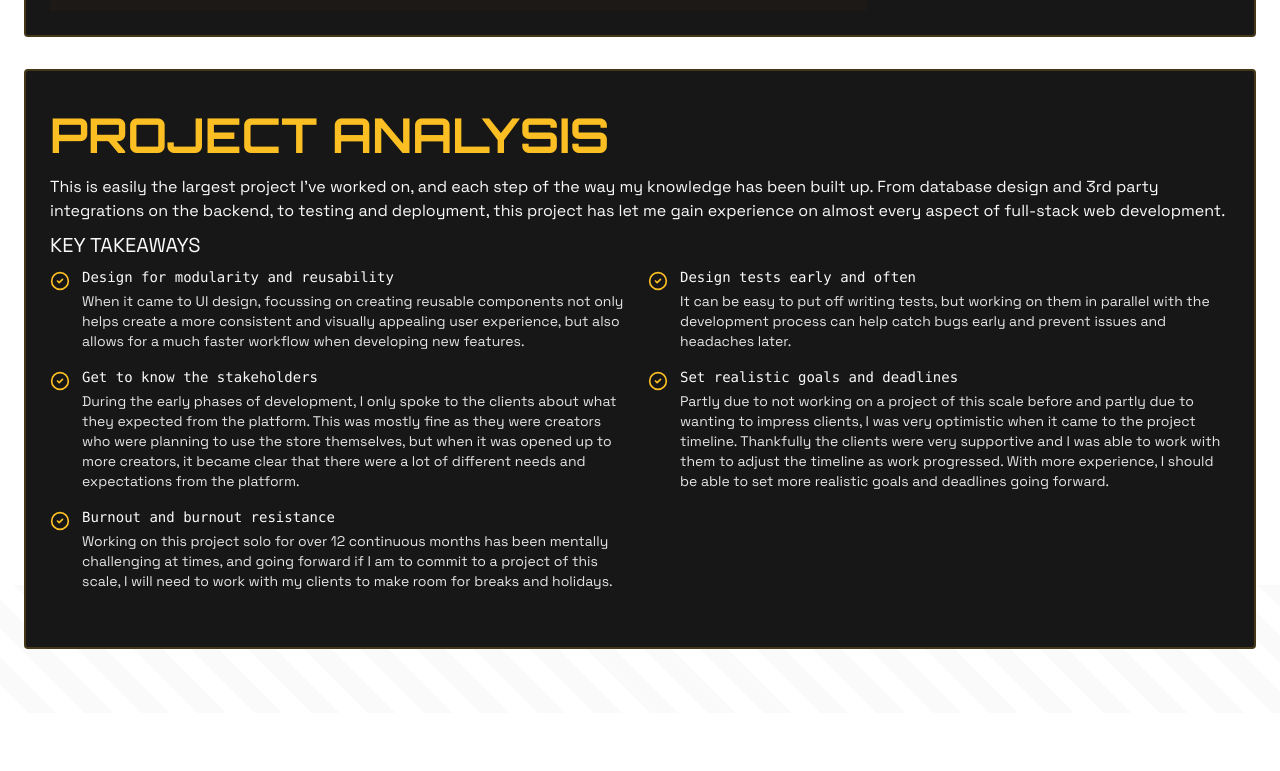
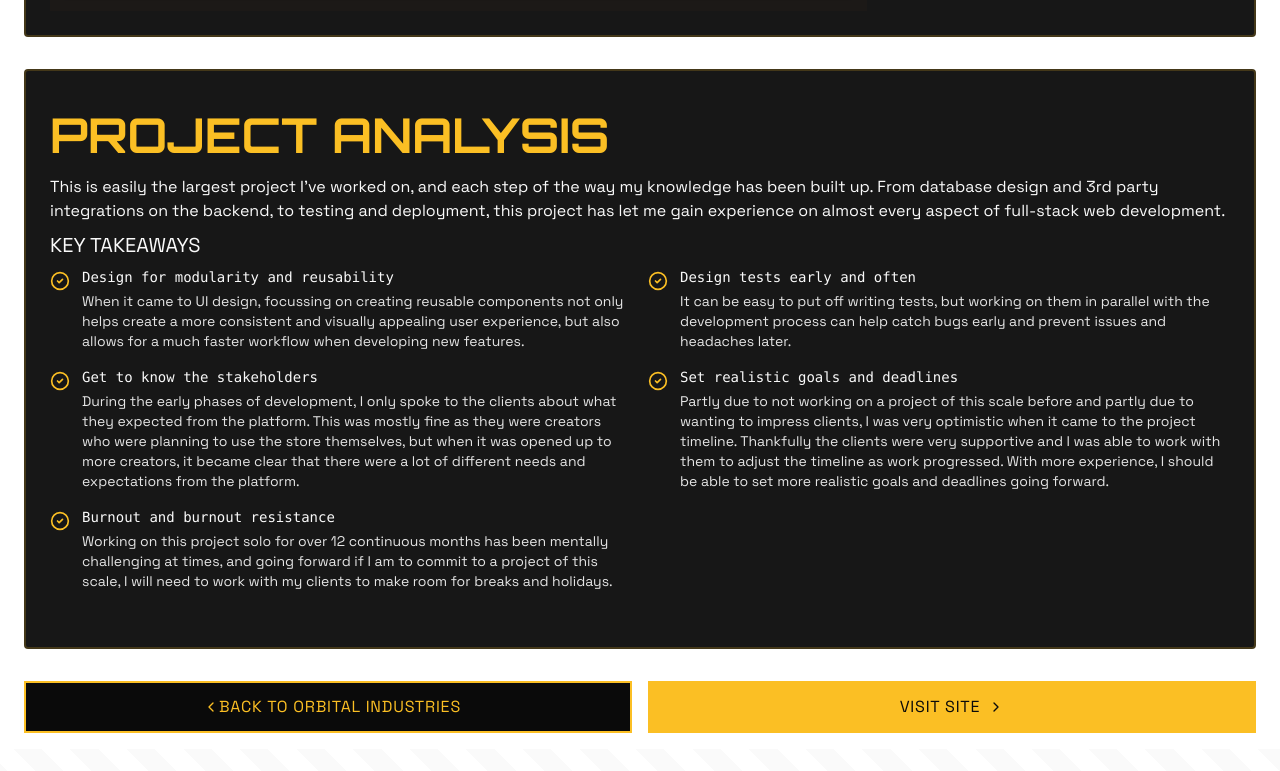
Before and after one commit to Howling-Techie/orbital-industries-portfolio, a React (Vite) app: page /orbital-industries-portfolio/case-study in a window 1280 px wide. Shown: the part 4367-5138 px from the top of the page. Before the commit the page ends 5080 px from the top, so only its background shows below. Built offline with nearby package versions, Linux system fonts and the light colour scheme.

Commit message:
Added navigation buttons to `CaseStudy` page for improved user flow.

```diff
--- a/src/pages/CaseStudy.tsx
+++ b/src/pages/CaseStudy.tsx
@@ -1,6 +1,6 @@
 import {Page} from "../components/page.tsx";
 import {Card} from "../components/ui/card.tsx";
-import {CheckCircle2, ChevronRight} from "lucide-react";
+import {CheckCircle2, ChevronLeft, ChevronRight} from "lucide-react";
 import type {JSX} from "react";
 import {SiJest, SiNextdotjs, SiPrisma, SiTailwindcss} from "react-icons/si";
 import {BiSolidShip} from "react-icons/bi";
@@ -8,6 +8,7 @@ import {RiWindow2Fill} from "react-icons/ri";
 import {FaPassport} from "react-icons/fa";
 import {buttonVariants} from "../components/ui/variants.ts";
 import {cn} from "../components/ui/utils.ts";
+import {NavLink} from "react-router";
 
 const description =
     `A full-stack web application built with Next.js and Nestjs that enables digital comic creators to sell their work through personal storefronts, while giving customers an easy-to-use purchasing and reading experience.`;
@@ -402,6 +403,29 @@ export const CaseStudy = () => {
                         </div>
                     </section>
                 </Card>
+                <div className="grid grid-cols-1 md:grid-cols-2 gap-4 pb-20">
+                    <NavLink
+                        to={"/"}
+                        onClick={() => window.scrollTo(0, 0)}
+                        className={cn(
+                            buttonVariants({variant: "secondary"}),
+                            "group"
+                        )}
+                    >
+                        <ChevronLeft className="ml-2 w-4 h-4 group-hover:-translate-x-1 transition-transform"/>
+                        BACK TO ORBITAL INDUSTRIES
+                    </NavLink>
+                    <a
+                        className={cn(
+                            buttonVariants({variant: "primary"}),
+                            "group"
+                        )}
+                        href={"https://wechange.me"}
+                    >
+                        VISIT SITE
+                        <ChevronRight className="ml-2 w-4 h-4 group-hover:translate-x-1 transition-transform"/>
+                    </a>
+                </div>
             </main>
         </Page>
     );
```
